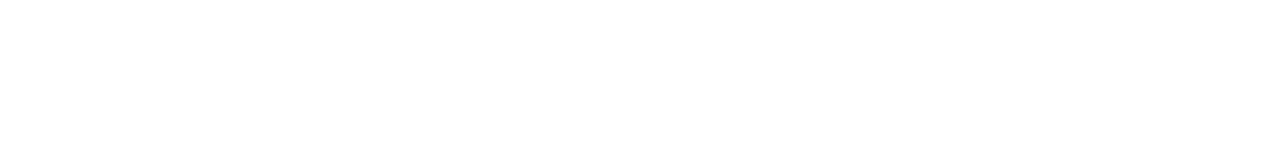
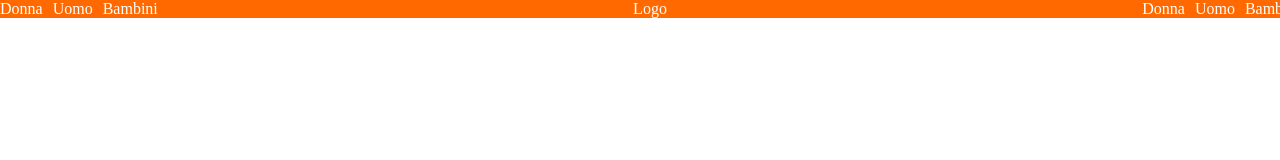
Before and after one commit to GiuseppeMorcillo/html-css-boolando, a plain HTML site: page index.html in a window 1280 px wide. Drawn offline with Linux system fonts and the light colour scheme.

Commit message:
feat:create header with css

```diff
--- a/css/style.css
+++ b/css/style.css
@@ -4,3 +4,30 @@
     box-sizing: border-box;
 }
 /*Common*/
+.d-flex{
+    display: flex;
+    justify-content: center;
+}
+ul{
+    list-style-type: none;
+    display: flex;
+    gap: 10px;
+}
+.container{
+    width: 1300px;
+    margin: 0 auto;
+}
+/*Header*/
+header{
+    background-color: #ff6900;
+    color: #ffffff;
+}
+.container menu,
+.container .logo,
+.container .icone{
+    flex-grow: 1;
+}
+
+.logo{
+    text-align: center;
+}
--- a/index.html
+++ b/index.html
@@ -7,7 +7,25 @@
     <title>Boolando</title>
 </head>
 <body>
-   <header></header>
+   <header>
+    <div class="container d-flex">
+        <nav class="menu">
+            <ul>
+                <li>Donna</li>
+                <li>Uomo</li>
+                <li>Bambini</li>
+            </ul>
+        </nav>
+        <div class="logo">Logo</div>
+        <div class="icona">
+          <ul>
+                <li>Donna</li>
+                <li>Uomo</li>
+                <li>Bambini</li>
+            </ul>
+        </div>
+    </div>
+   </header>
    <main></main>
    <footer></footer>
 </body>
```
